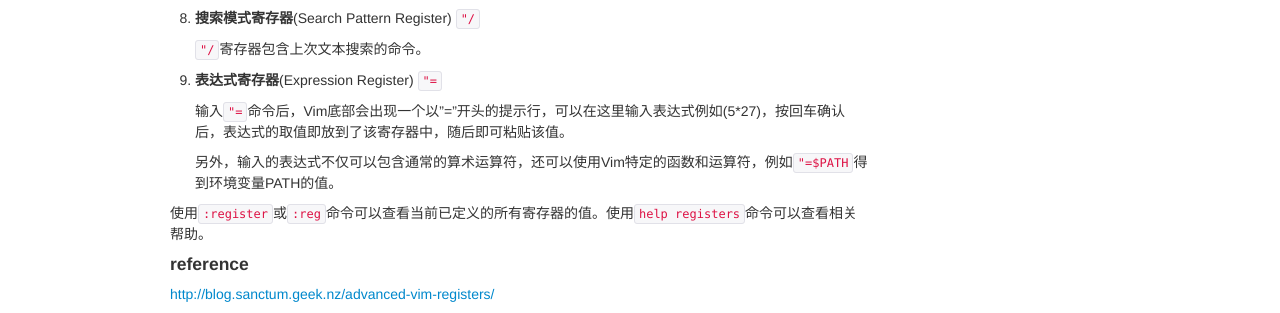
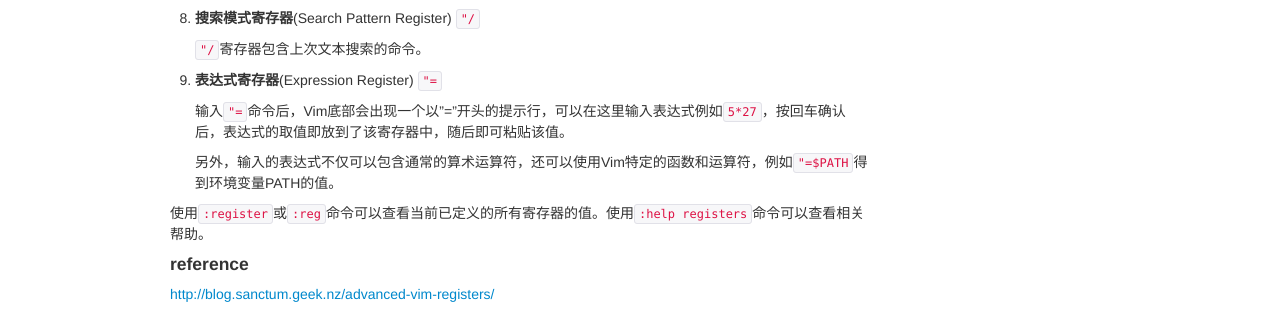
Before and after one commit to yejinxin/yejinxin.github.io, a Jekyll site: the page built from _posts/2013-06-03-vim-register-usage.md, in a window 1280 px wide. Shown: the part 1147-1460 px from the top of the page. Built offline with Jekyll 4.4.1, drawn with Linux system fonts in a browser that asks for light colours; Markdown is read by kramdown in place of the engine named in the settings; comment, search, counter and statistics services are not loaded.

Commit message:
little fix

```diff
--- a/_posts/2013-06-03-vim-register-usage.md
+++ b/_posts/2013-06-03-vim-register-usage.md
@@ -68,11 +68,11 @@ Vim中的寄存器(register)作用和windows中的剪贴板类似，不过Vim中
 
 9. **表达式寄存器**(Expression Register) `"=`
 
-    输入`"=`命令后，Vim底部会出现一个以"="开头的提示行，可以在这里输入表达式例如(5*27)，按回车确认后，表达式的取值即放到了该寄存器中，随后即可粘贴该值。
+    输入`"=`命令后，Vim底部会出现一个以"="开头的提示行，可以在这里输入表达式例如`5*27`，按回车确认后，表达式的取值即放到了该寄存器中，随后即可粘贴该值。
 
     另外，输入的表达式不仅可以包含通常的算术运算符，还可以使用Vim特定的函数和运算符，例如`"=$PATH`得到环境变量PATH的值。
 
-使用`:register`或`:reg`命令可以查看当前已定义的所有寄存器的值。使用`help registers`命令可以查看相关帮助。
+使用`:register`或`:reg`命令可以查看当前已定义的所有寄存器的值。使用`:help registers`命令可以查看相关帮助。
 
 <h4>reference</h4>
 <http://blog.sanctum.geek.nz/advanced-vim-registers/>
```
